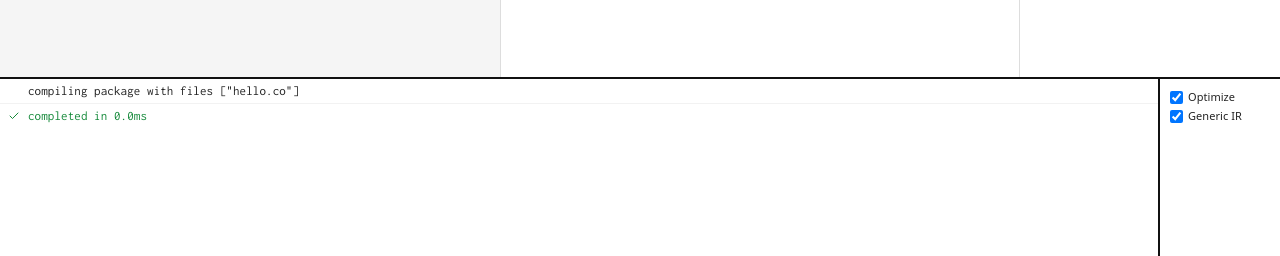
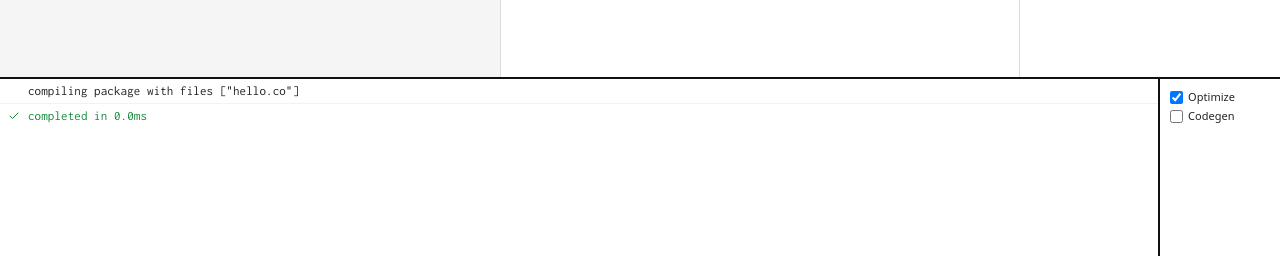
Before and after one commit to rsms/co, a Jekyll site: the page built from docs/play/index.html, in a window 1280 px wide. Shown: the part 641-897 px from the top of the page. Built offline with Jekyll 4.4.1, drawn with Linux system fonts in a browser that asks for light colours; some web fonts are replaced.

Commit message:
website: playground

```diff
--- a/docs/play/index.html
+++ b/docs/play/index.html
@@ -287,9 +287,9 @@ body {
         <input name="optimize" type="checkbox" checked>
         Optimize
       </label>
-      <label title='Do not generate target-specific IR (target in this playground is "covm")'>
-        <input name="generic-ir" type="checkbox" checked>
-        Generic IR
+      <label title='Generate target-specific code (target=covm in this playground)'>
+        <input name="codegen" type="checkbox">
+        Codegen
       </label>
     </div>
   </div>
@@ -315,7 +315,7 @@ let monotime = (
 let ui = new UIBindings(document.location.search)
 
 let optimizeVar = ui.bind('optimize', () => setNeedsCompile())
-let genericIRVar = ui.bind('generic-ir', () => setNeedsCompile())
+let codegenVar = ui.bind('codegen', () => setNeedsCompile())
 
 
 let _templateCache = {}
```
Also changed, not shown: other parts of docs/play/index.html (+1 -1 lines).
